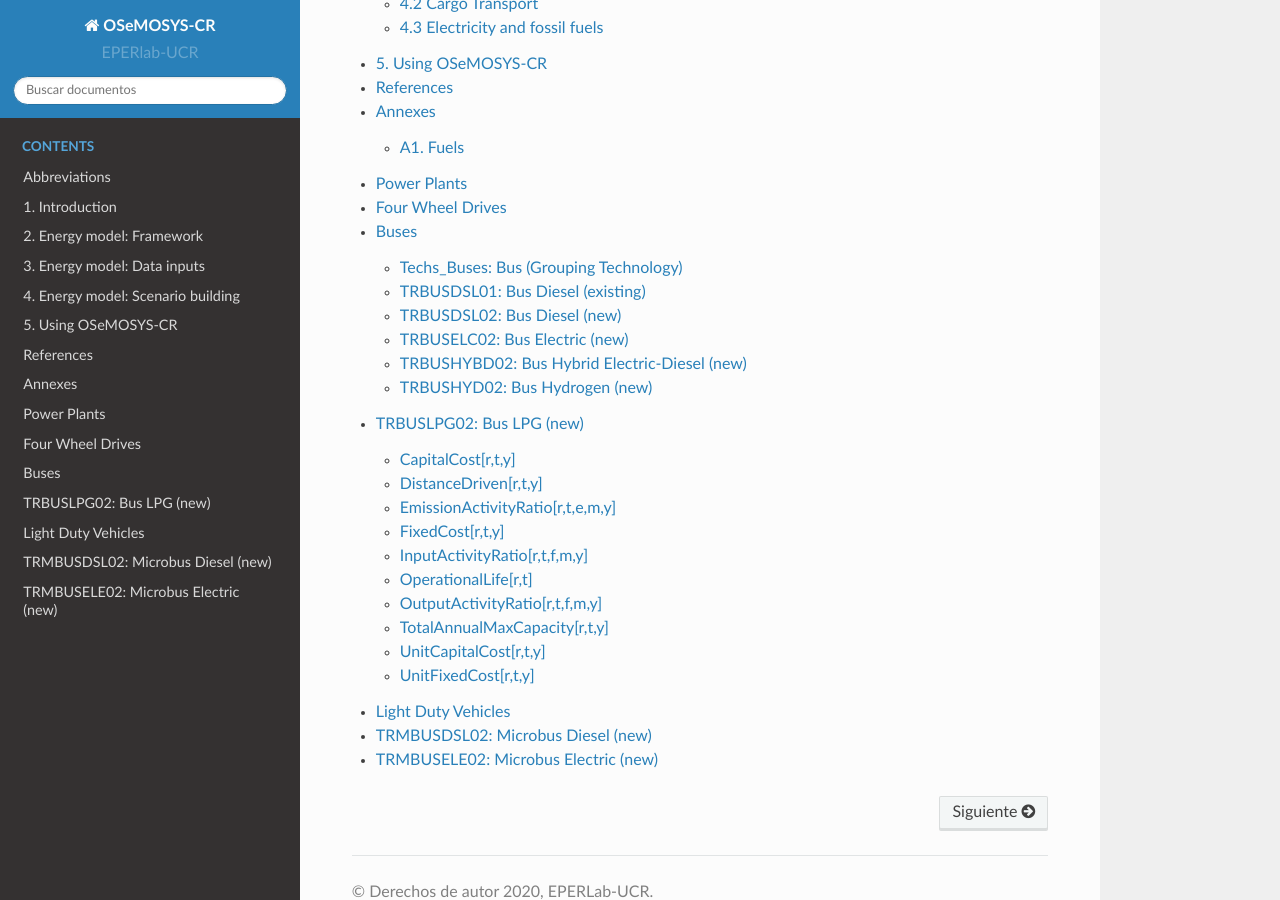
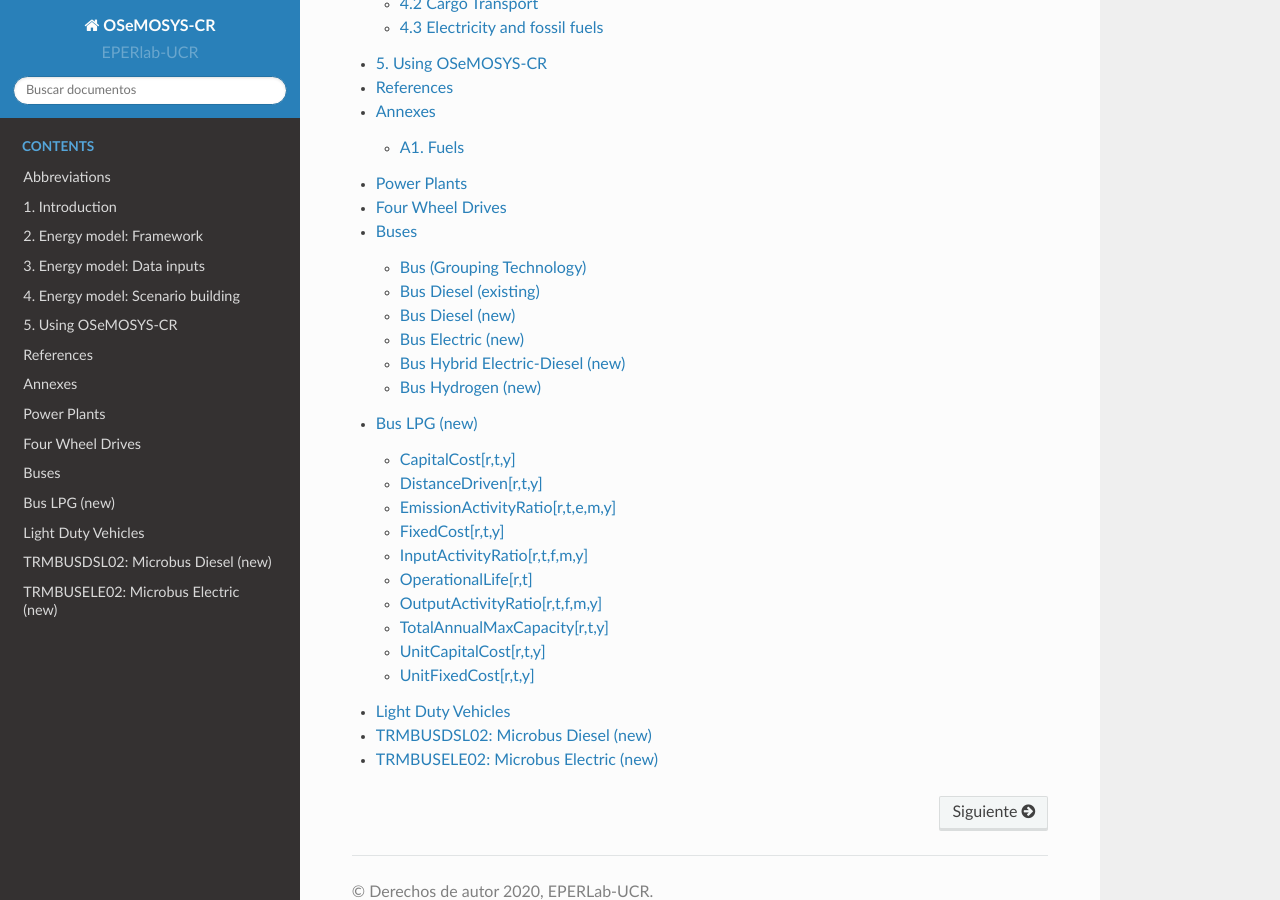
Before and after one commit to EPERLab/OSeMOSYS-CR, a Sphinx documentation site: the page built from docs/index.rst, in a window 1280 px wide and 900 px high, scrolled down 708 px. Built offline with Sphinx 7.4.7 and the Read the Docs theme 2.0.0, drawn with Linux system fonts in a browser that asks for light colours; formulas are drawn with MathJax 3; some of the changed lines change nothing that is shown.

Commit message:
Update Bus.rst

```diff
--- a/docs/fichas/Bus.rst
+++ b/docs/fichas/Bus.rst
@@ -1,7 +1,7 @@
 Buses
 ==================================
 
-Techs_Buses: Bus (Grouping Technology)
+Bus (Grouping Technology)
 ++++++++++
 
 +-------------------------------------------------+-------+--------------+--------------+--------------+--------------+
@@ -135,7 +135,7 @@
 Description:
    This is the description.
 
-TRBUSDSL01: Bus Diesel (existing)
+Bus Diesel (existing)
 ++++++++
 
 +-------------------------------------------------+-------+--------------+--------------+--------------+--------------+
@@ -350,7 +350,7 @@
 Description:
    This is the description.
 
-TRBUSDSL02: Bus Diesel (new)
+Bus Diesel (new)
 ++++++++
 
 +-------------------------------------------------+-------+--------------+--------------+--------------+--------------+
@@ -539,7 +539,7 @@
 Description:
    This is the description.
 
-TRBUSELC02: Bus Electric (new)
+Bus Electric (new)
 +++++++++
 
 +-------------------------------------------------+-------+--------------+--------------+--------------+--------------+
@@ -748,7 +748,7 @@
 Description:
    This is the description.
 
-TRBUSHYBD02: Bus Hybrid Electric-Diesel (new)
+Bus Hybrid Electric-Diesel (new)
 +++++++++
 
 +-------------------------------------------------+-------+--------------+--------------+--------------+--------------+
@@ -936,7 +936,7 @@
 Description:
    This is the description.
 
-TRBUSHYD02: Bus Hydrogen (new)
+Bus Hydrogen (new)
 +++++++++
 
 +-------------------------------------------------+-------+--------------+--------------+--------------+--------------+
@@ -1134,7 +1134,8 @@
 Description:
    This is the description.
 
-TRBUSLPG02: Bus LPG (new)
+
+Bus LPG (new)
 =====================================
 
 +-------------------------------------------------+-------+--------------+--------------+--------------+--------------+
```
